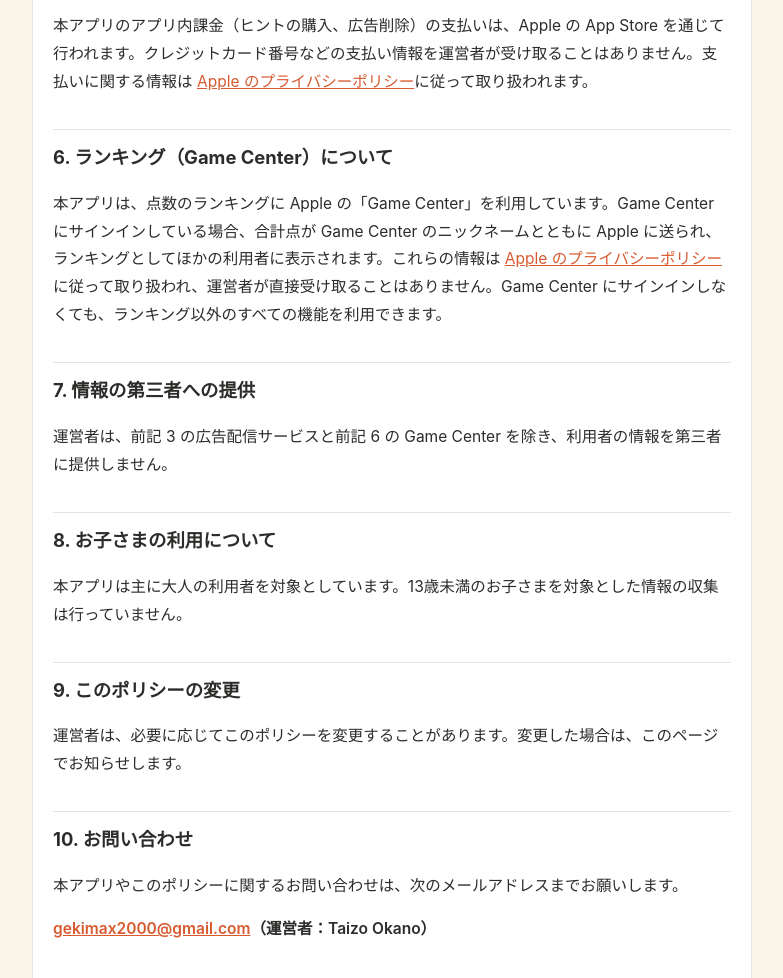
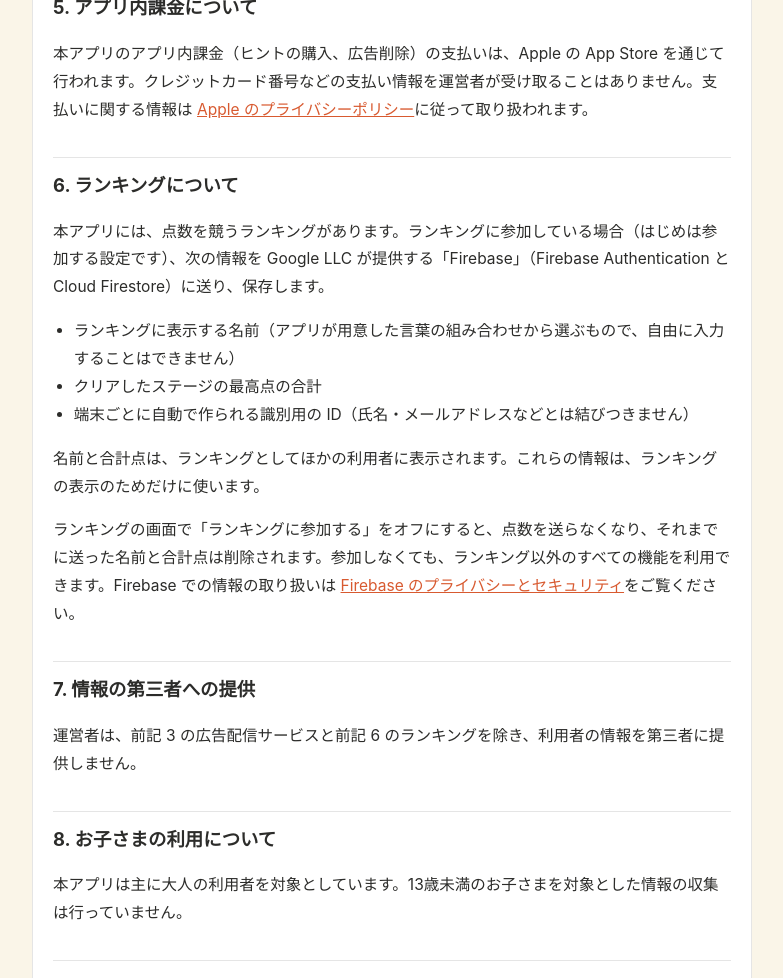
Before and after one commit to gekimax2000/katamukanai-support, a plain HTML site: page privacy.html in a window 1280 px wide. Shown: the part 1486-2464 px from the top of the page, without its empty margins (248-1031 px from the left). Drawn offline with Linux system fonts and the light colour scheme.

Commit message:
プライバシーポリシーのランキングを Firebase に合わせて書き直す
Co-Authored-By: Claude Opus 5.5 <noreply@anthropic.com>

```diff
--- a/privacy.html
+++ b/privacy.html
@@ -15,7 +15,7 @@
   <p>Taizo Okano（以下「運営者」）は、iPhone・iPad 向けアプリ「かたむかない」（以下「本アプリ」）における利用者の情報の取り扱いについて、以下のとおり定めます。</p>
 
   <h2>1. 運営者が取得する情報</h2>
-  <p>運営者は、本アプリを通じて、利用者の氏名・メールアドレス・電話番号などの個人情報を取得しません。本アプリにはアカウント登録の機能はありません。</p>
+  <p>運営者は、本アプリを通じて、利用者の氏名・メールアドレス・電話番号などの個人情報を取得しません。本アプリにはアカウント登録の機能はありません。ランキングのために送る情報は、下記 6 のとおりです。</p>
 
   <h2>2. 端末内に保存する情報</h2>
   <p>本アプリは、次の情報を利用者の端末内にのみ保存します。これらの情報が運営者に送信されることはありません。</p>
@@ -48,11 +48,18 @@
   <h2>5. アプリ内課金について</h2>
   <p>本アプリのアプリ内課金（ヒントの購入、広告削除）の支払いは、Apple の App Store を通じて行われます。クレジットカード番号などの支払い情報を運営者が受け取ることはありません。支払いに関する情報は <a href="https://www.apple.com/jp/legal/privacy/">Apple のプライバシーポリシー</a>に従って取り扱われます。</p>
 
-  <h2>6. ランキング（Game Center）について</h2>
-  <p>本アプリは、点数のランキングに Apple の「Game Center」を利用しています。Game Center にサインインしている場合、合計点が Game Center のニックネームとともに Apple に送られ、ランキングとしてほかの利用者に表示されます。これらの情報は <a href="https://www.apple.com/jp/legal/privacy/">Apple のプライバシーポリシー</a>に従って取り扱われ、運営者が直接受け取ることはありません。Game Center にサインインしなくても、ランキング以外のすべての機能を利用できます。</p>
+  <h2>6. ランキングについて</h2>
+  <p>本アプリには、点数を競うランキングがあります。ランキングに参加している場合（はじめは参加する設定です）、次の情報を Google LLC が提供する「Firebase」（Firebase Authentication と Cloud Firestore）に送り、保存します。</p>
+  <ul>
+    <li>ランキングに表示する名前（アプリが用意した言葉の組み合わせから選ぶもので、自由に入力することはできません）</li>
+    <li>クリアしたステージの最高点の合計</li>
+    <li>端末ごとに自動で作られる識別用の ID（氏名・メールアドレスなどとは結びつきません）</li>
+  </ul>
+  <p>名前と合計点は、ランキングとしてほかの利用者に表示されます。これらの情報は、ランキングの表示のためだけに使います。</p>
+  <p>ランキングの画面で「ランキングに参加する」をオフにすると、点数を送らなくなり、それまでに送った名前と合計点は削除されます。参加しなくても、ランキング以外のすべての機能を利用できます。Firebase での情報の取り扱いは <a href="https://firebase.google.com/support/privacy?hl=ja">Firebase のプライバシーとセキュリティ</a>をご覧ください。</p>
 
   <h2>7. 情報の第三者への提供</h2>
-  <p>運営者は、前記 3 の広告配信サービスと前記 6 の Game Center を除き、利用者の情報を第三者に提供しません。</p>
+  <p>運営者は、前記 3 の広告配信サービスと前記 6 のランキングを除き、利用者の情報を第三者に提供しません。</p>
 
   <h2>8. お子さまの利用について</h2>
   <p>本アプリは主に大人の利用者を対象としています。13歳未満のお子さまを対象とした情報の収集は行っていません。</p>
```
